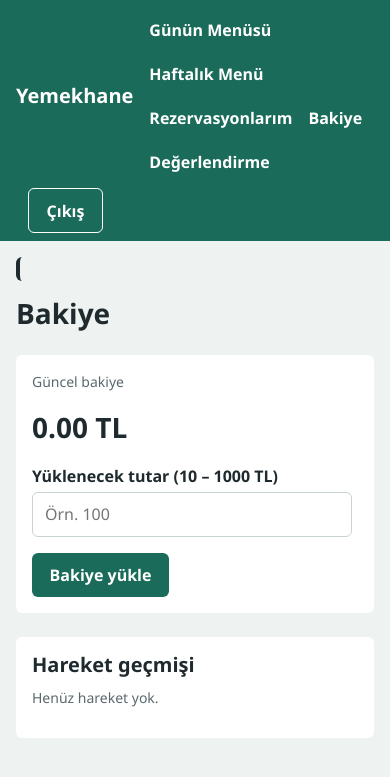
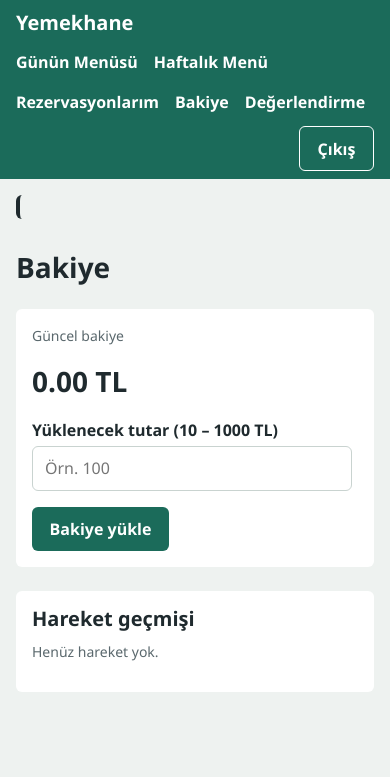
Before and after one commit to feyza-dogmus/yemekhane-otomasyonu, a Node server app: page /bakiye in a window 390 px wide. Shown: the top 777 px of the page. Run offline with Node 20, Linux system fonts and the light colour scheme; the visitor is signed in with stand-in values (Sample User, id 1); data that the repository does not hold is empty.

Commit message:
Aşama 2: telefon genişliği için üst menü düzeni

```diff
--- a/frontend/css/uygulama.css
+++ b/frontend/css/uygulama.css
@@ -105,3 +105,12 @@
   border-bottom: 1px solid var(--cizgi);
   white-space: nowrap;
 }
+/* Telefonda üst menü: marka üstte, bağlantılar altında, kullanıcı en altta */
+main.kapsayici { padding-top: 1rem; }
+
+@media (max-width: 600px) {
+  .ustbar .marka { flex: 0 0 100%; }
+  .ustbar nav { flex: 0 0 100%; gap: 0 1rem; }
+  .ustbar nav a { min-height: 40px; padding: 0.5rem 0; }
+  .ustbar form { flex: 0 0 100%; justify-content: space-between; }
+}
```
